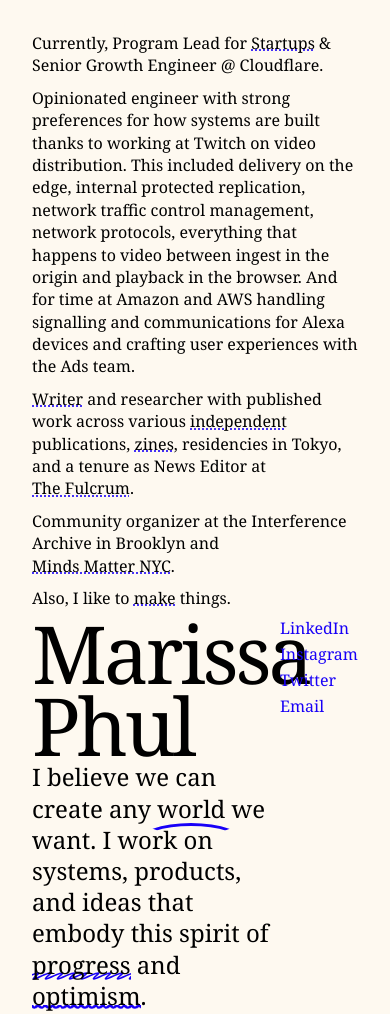
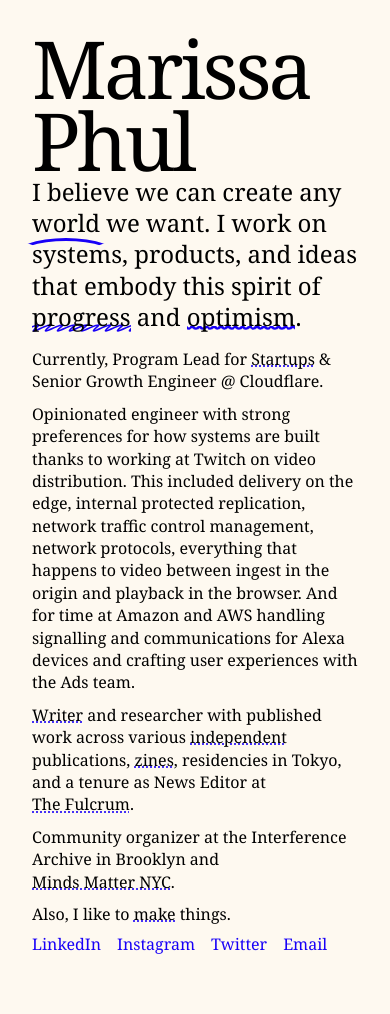
Before and after one commit to marissap/marissap.github.io, a React app: page / in a window 390 px wide. After the commit the page ends 987 px from the top, so only its background shows below. Built offline with nearby package versions, Linux system fonts and the light colour scheme; a web font is replaced by a local one.

Commit message:
fix mobile layout

```diff
--- a/src/styles/global.css
+++ b/src/styles/global.css
@@ -103,6 +103,7 @@ h1, h2, h3, h4, h5, h6, .title {
 
 @media (max-width: 768px) {
     .container {
+        display: flex;
         flex-direction: column;
         align-items: stretch;
     }
@@ -113,12 +114,16 @@ h1, h2, h3, h4, h5, h6, .title {
     }
 
     .social-links {
+        flex-direction: row;
         align-self: flex-start;
         align-items: flex-start;
+        gap: 1rem;
         text-align: left;
     }
 
     .a {
+        flex: 0 0 auto;
+        justify-content: flex-start;
         margin-top: 0;
         margin-bottom: 1rem;
     }
```
